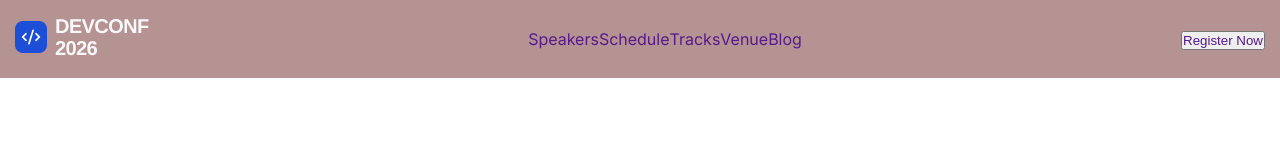
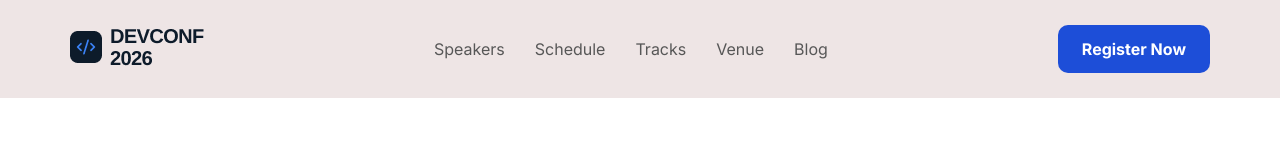
Before and after one commit to mdraju116/DevConf-A1, a plain HTML site: page index.html in a window 1280 px wide. Drawn offline with Linux system fonts and the light colour scheme; a web font is replaced by a local one.

Commit message:
navbar-complete

```diff
--- a/index.html
+++ b/index.html
@@ -8,10 +8,11 @@
 
     <link rel="stylesheet" href="./style.css">
 
+
+    <!-- Google Font: Inter -->
     <link rel="preconnect" href="https://fonts.googleapis.com">
     <link rel="preconnect" href="https://fonts.gstatic.com" crossorigin>
-    <link href="https://fonts.googleapis.com/css2?family=Baloo+Da+2:wght@400..800&family=Galada&family=Hind+Siliguri:wght@300;400;500;600;700&family=Inter:ital,opsz,wght@0,14..32,100..900;1,14..32,100..900&family=Jersey+25&family=Lilita+One&family=Oswald:wght@200..700&family=Roboto+Condensed:ital,wght@0,100..900;1,100..900&family=Roboto+Slab:wght@100..900&family=Tilt+Neon&family=Ubuntu:ital,wght@0,300;0,400;0,500;0,700;1,300;1,400;1,500;1,700&display=swap"
-        rel="stylesheet">
+    <link href="https://fonts.googleapis.com/css2?family=Inter:wght@100..900&display=swap" rel="stylesheet">
 
 </head>
 
@@ -19,9 +20,9 @@
 
     <nav>
         <div class="logo">
-            <img src="./assets/footer-logo.png" alt="">
+            <img src="./assets/logo.png" alt="DevConf logo">
+
         </div>
-
 
         <div class="menus">
             <ul>
@@ -31,11 +32,12 @@
                 <li><a href="">Venue</a></li>
                 <li><a href="">Blog</a></li>
             </ul>
-
         </div>
 
-        <div class="register-btn">
-            <button><a href="">Register Now</a></button>
+
+
+        <div class="register">
+            <button class="common-btn">Register Now</button>
         </div>
     </nav>
 
--- a/style.css
+++ b/style.css
@@ -3,36 +3,51 @@
     margin: 0;
     padding: 0;
     box-sizing: border-box;
+    font-family: "Inter", sans-serif;
 }
 
-body{
-    font-family: Inter;
-}
+
 
 /* nav bar design start */
 nav{
-    background-color: rgb(182, 147, 147);
+    background-color: rgb(238, 229, 229);
     display: flex;
     justify-content: space-between;
     align-items: center;
-    padding: 15px;
+    padding: 25px 70px;
+    flex-wrap: wrap;
 }
 
-nav ul{
+
+.menus ul{
     display: flex;
     justify-content: space-between;
+    gap: 30px;
+    list-style: none;
 
-    list-style: none;
 }
 
-nav a{
+.menus a{
     text-decoration: none;
+    color: #575757FF;
 }
 
-nav .reregister-btn{
-    padding: 20px;
+.menus a:hover{
+    background-color:white;
+    padding: 10px;
 }
 
 .common-btn{
-    color : #1D4ED8
+
+    padding: 12px 24px;
+    border-radius: 10px;
+    border: none;
+    background-color : #1D4ED8 ;
+    font-size: 16px;
+    font-weight: 700;
+    line-height: 1.5;
+    color: rgb(255, 255, 255);
 }
+.common-btn:hover{
+    background: #143ca8;
+}
```
Also changed, not shown: assets/icon.png (added), 1 other file.
